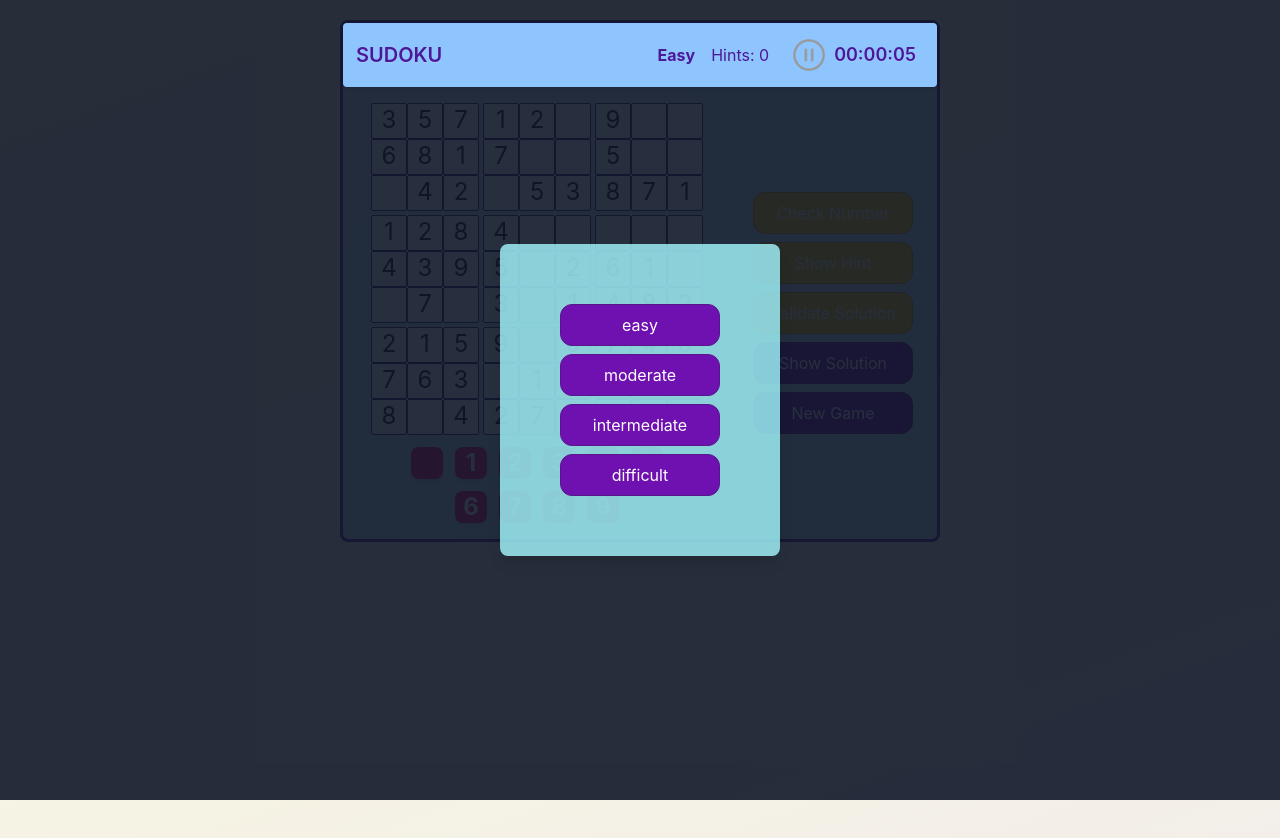
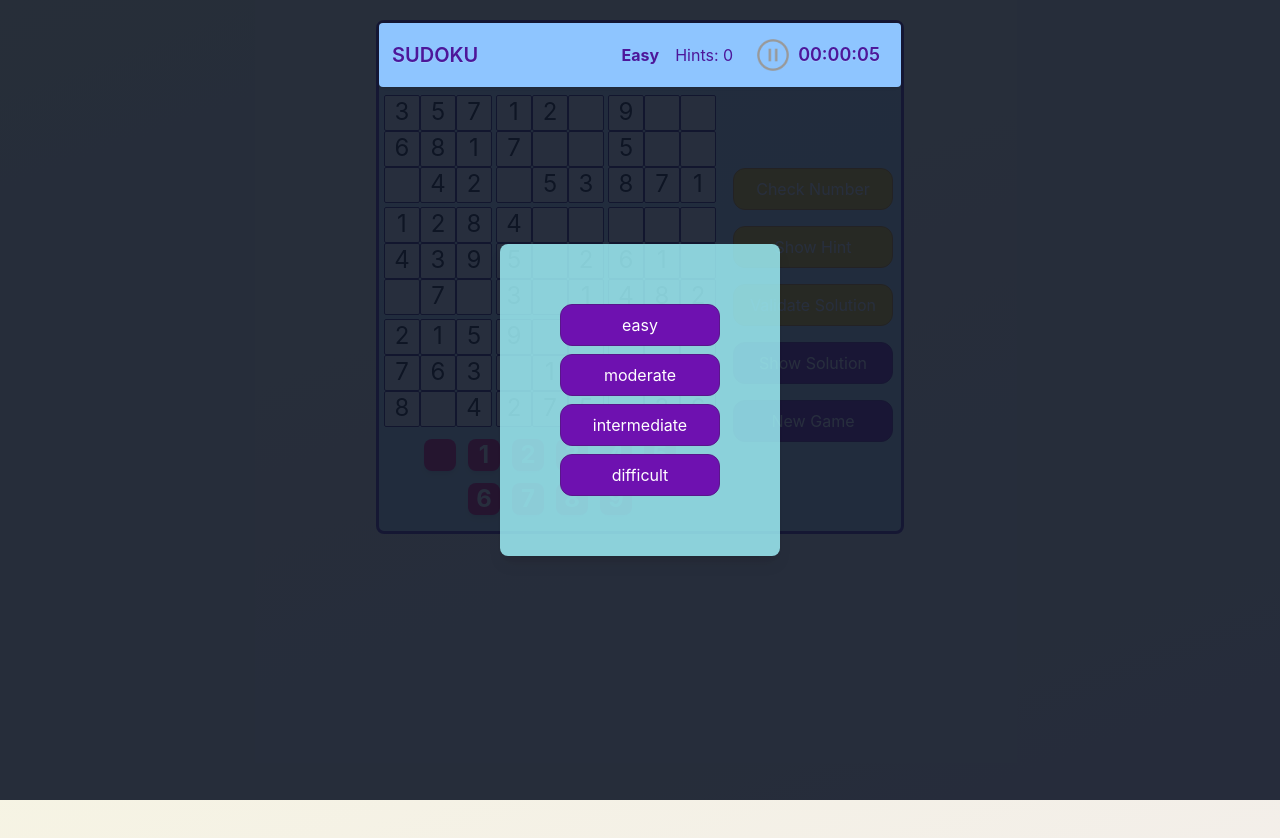
Before and after one commit to AnnikaLaanemets/sudoku, a React (Vite) app: page / in a window 1280 px wide. Shown: the top 838 px of the page. Built offline with nearby package versions, Linux system fonts and the light colour scheme.

Commit message:
refactoring

```diff
--- a/src/App.tsx
+++ b/src/App.tsx
@@ -27,9 +27,9 @@ const App: React.FC = () => {
         />
       )}
     <PauseModal/>
-      <div className='container max-w-150 border-violet-900 m-auto rounded-lg border-3 bg-sky-200/80 pb-3p'>
+      <div className='container max-w-132 border-violet-900 m-auto rounded-lg border-3 bg-sky-200/80 pb-4p'>
         <Navbar difficulty={difficulty} hints={counts}/>
-        <div id='game-content' className='flex flex-col content-evenly gap-3 items-center sm:justify-evenly sm:flex-row pt-4 pb-4'>
+        <div id='game-content' className='flex flex-col content-evenly gap-1 items-center sm:justify-evenly sm:flex-row  pt-2 pb-4'>
         <div className='w-90 flex flex-col items-center'>
         <DndContext  onDragEnd={handleDragEnd}>
               <div className='grid
@@ -58,7 +58,7 @@ const App: React.FC = () => {
               </div>
             </DndContext>
 </div>
-        <div id='buttons' className='w-45 flex flex-col items-center gap-2'>
+        <div id='buttons' className='w-45 flex flex-col items-center p-2 gap-4'>
           <Button onClick={handleCheckNumber} variant='helpButton' >
             Check Number
           </Button>
--- a/src/components/Cell.tsx
+++ b/src/components/Cell.tsx
@@ -32,7 +32,8 @@ const CellComponent: React.FC<Props> = ({ cellData, handler, handleFocus, isSele
         {
           "text-yellow-700": isHighlighted && !cellData.inputValue,
           "text-blue-600": isSelected || cellData.inputValue,
-          "bg-yellow-200": isHighlighted,
+          "bg-yellow-100": isHighlighted,
+          "bg-yellow-300": isSelected,
           "text-black": !isHighlighted && !cellData.inputValue,
           "text-pink-400": validateSolution && !correctInput,
         }
@@ -41,7 +42,7 @@ const CellComponent: React.FC<Props> = ({ cellData, handler, handleFocus, isSele
     >{!cellData.isRevealed ? (
         <input
           onChange={onChange}
-          onFocus={() => handleFocus?.(cellData.x, cellData.y)}
+          onFocus={(e) => {handleFocus?.(cellData.x, cellData.y); e.target.blur(); }}
           className="w-8 h-8 text-center"
           defaultValue={cellData.inputValue || ""}
           maxLength={1}
--- a/src/useSudokuApp.ts
+++ b/src/useSudokuApp.ts
@@ -94,6 +94,7 @@ const useSudokuApp = () => {
 
 const handleNewGame = (difficulty: Difficulty) => {
   setIsChooseDifficultyOpen(true);
+  setValidateSolution(false);
   reset()
   setCounts(0);
   const newPuzzle = generatePuzzle({difficulty});
@@ -116,8 +117,6 @@ const handleCurrentCellChange = (value:number) => {
 const handleFocus = (x:number,y:number) => {
     setSelected({x,y})
 }
-
-
     return {isChooseDifficultyOpen, setDifficulty, handleNewGame, setIsChooseDifficultyOpen, selected,
       difficulty, counts, handleDragEnd, board, handleCellChange, handleFocus, validateSolution, handleCheckNumber,handleShowHint,handleValidate,handleShowSolution
     }
```
